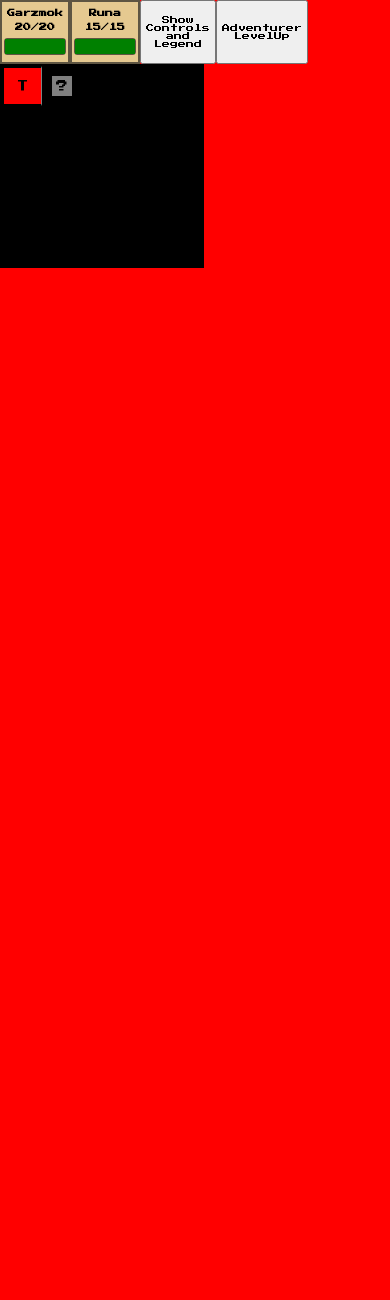
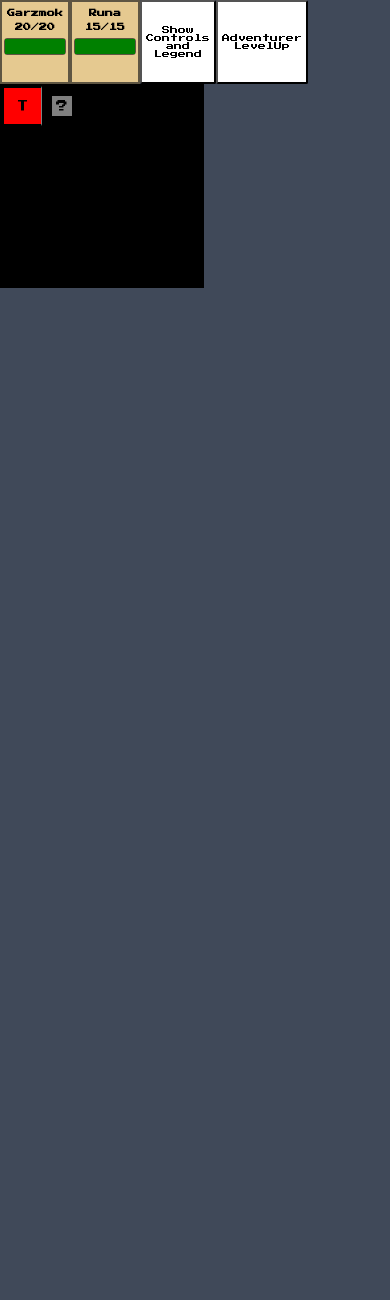
Before and after one commit to ShererStress/terrible_dungeon_crawl_repo, a PHP site: page / in a window 390 px wide; the page is wider, and only the part inside the window is pictured. Shown: the top 1300 px of that part. Before the commit the page ends 268 px from the top of that part, so only its background shows below. Run offline with PHP 8.4, Linux system fonts and the light colour scheme.

Commit message:
Menu buttons fixed. Help menus readjusted for mobile.

```diff
--- a/index.html
+++ b/index.html
@@ -17,7 +17,6 @@
     <div id="menuHolder" class="menuBoxRow">
       <button id="helpButton" class="menuButtons"> Show Controls and Legend </button>
       <button id="levelUpButton" class="menuButtons"> Adventurer LevelUp </button>
-
     </div>
   <modal class="helpBox">
     <div class="helpBox centerTextbox">
--- a/terrible_dungeon_crawl/battle.js
+++ b/terrible_dungeon_crawl/battle.js
@@ -1518,6 +1518,9 @@ mbComms.commLinkToBattlefield(fightOne);
 
 //quake.getExternalData();
 
+if(screen.width <= 600) {
+  alert("I see you are using a phone for this. \n\n\n Please reconsider.")
+}
 
 //Move these inside the PlayerGroup Class; create them (and surrounding HTML) as party members are added!
 $("#increaseHealth0").on("click", function() {partyOne.increaseHealth(0); });
--- a/terrible_dungeon_crawl/style.css
+++ b/terrible_dungeon_crawl/style.css
@@ -288,6 +288,10 @@ modal {
   display: none;
 }
 
+.menuButtons{
+  background-color: white;
+  border-radius: 2px;
+}
 
 .menuButtons:hover{
   background: rgba(100, 100, 100, .6);
@@ -390,10 +394,10 @@ roomDiv {
     /* transform: rotate(90deg) translate(50%,0%); */
     margin: 0;
     padding: 0;
-    background-color: red;
+    /* background-color: red; */
     position: relative;
     font-family: 'Press Start 2P', cursive;
-    font-size: 12px;
+    font-size: 1em;
     overflow: scroll;
   }
 
@@ -568,12 +572,13 @@ roomDiv {
 
   .centerTextbox{
     background-color: #e5c990;
-  	height: 350px;
-  	width: 550px;
+  	height: 35em;
+  	width: 35em;
   	border-radius: 3px;
-  	margin: 150px auto;
+  	margin: 5em 0 0 5em;
     border: 3px solid white;
     text-align: center;
+    font-size: .3em;
   }
 
   #mapHealthBarZone {
```
